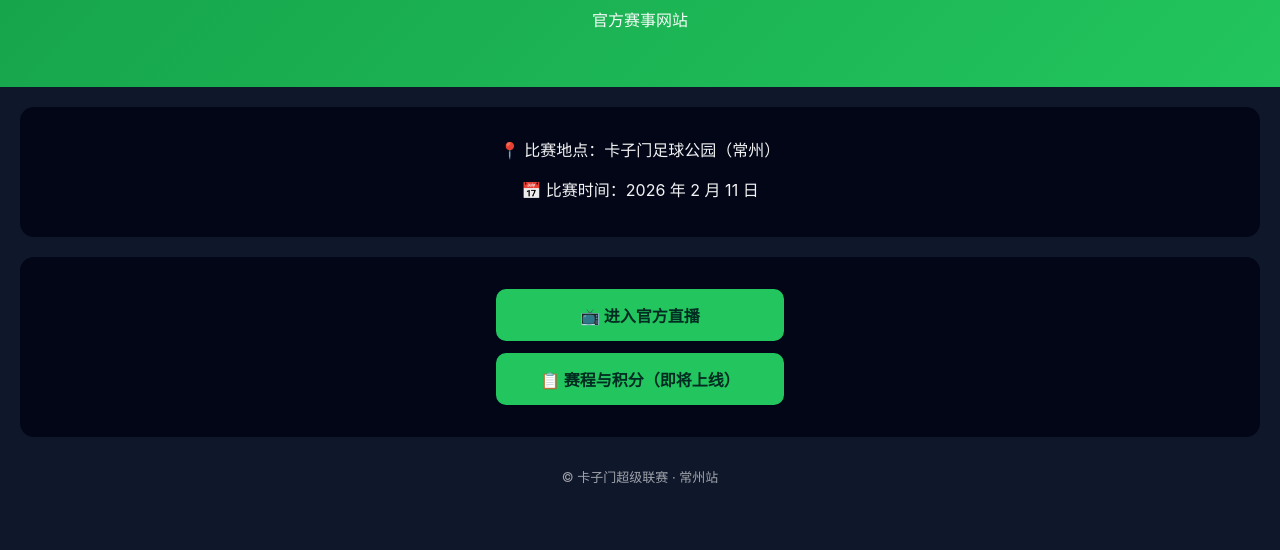
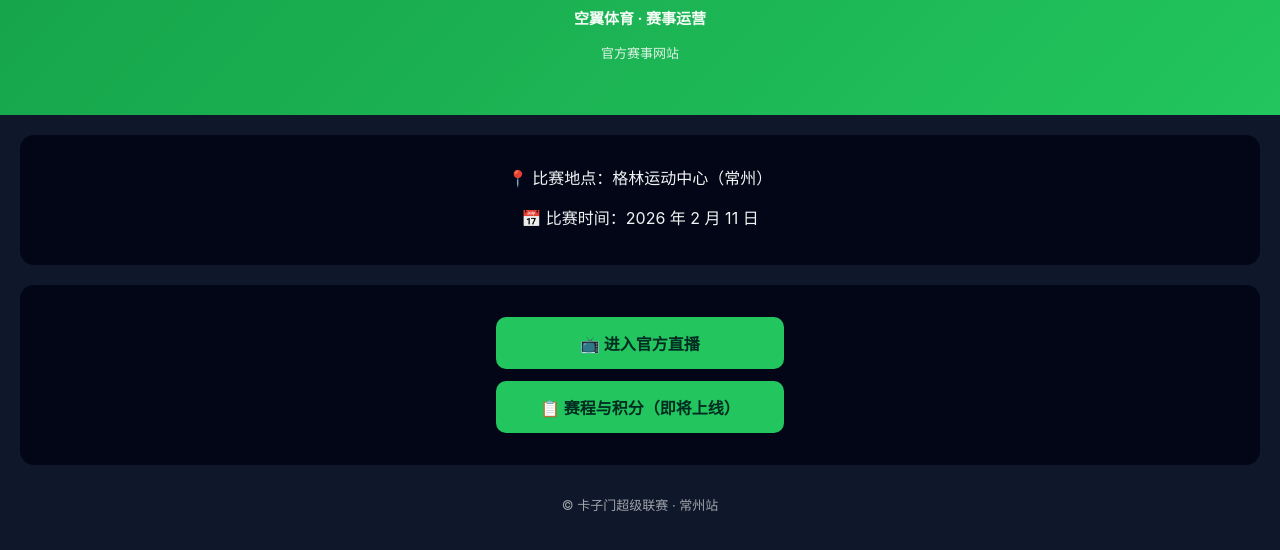
Before and after one commit to hothaoxrxah8844-star/tianze-cup, a plain HTML site: page index.html in a window 1280 px wide. Shown: the part 80-630 px from the top of the page. Drawn offline with Linux system fonts and the light colour scheme.

Commit message:
更新 index.html

```diff
--- a/index.html
+++ b/index.html
@@ -3,7 +3,7 @@
 <head>
   <meta charset="UTF-8" />
   <meta name="viewport" content="width=device-width, initial-scale=1.0" />
-  <title>卡子门超级联赛 · 常州站</title>
+  <title> 空翼体育•卡子门超级联赛 · 常州站</title>
   <style>
     body {
       margin: 0;
@@ -52,13 +52,21 @@
 
 <body>
 
-  <header>
-    <h1>🏆 卡子门超级联赛 · 常州站</h1>
-    <p>官方赛事网站</p>
-  </header>
+<header>
+  <h1>🏆 卡子门超级联赛 · 常州站</h1>
+
+  <p style="font-weight:bold; font-size:15px;">
+    空翼体育 · 赛事运营
+  </p>
+
+  <p style="font-size:13px; opacity:0.85;">
+    官方赛事网站
+  </p>
+</header>
+
 
   <div class="card">
-    <p>📍 比赛地点：卡子门足球公园（常州）</p>
+    <p>📍 比赛地点：格林运动中心（常州）</p>
     <p>📅 比赛时间：2026 年 2 月 11 日</p>
   </div>
 
```
